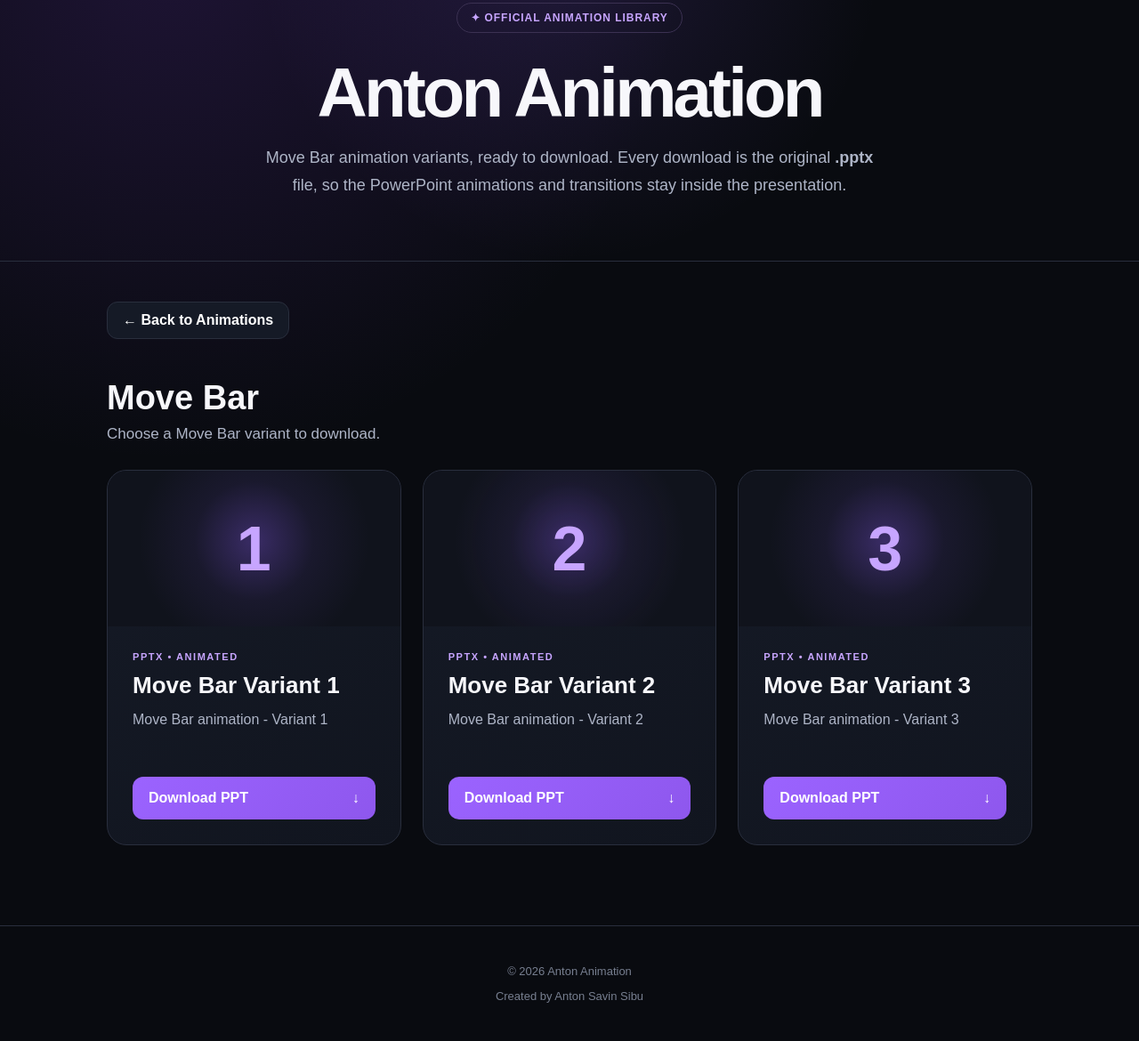
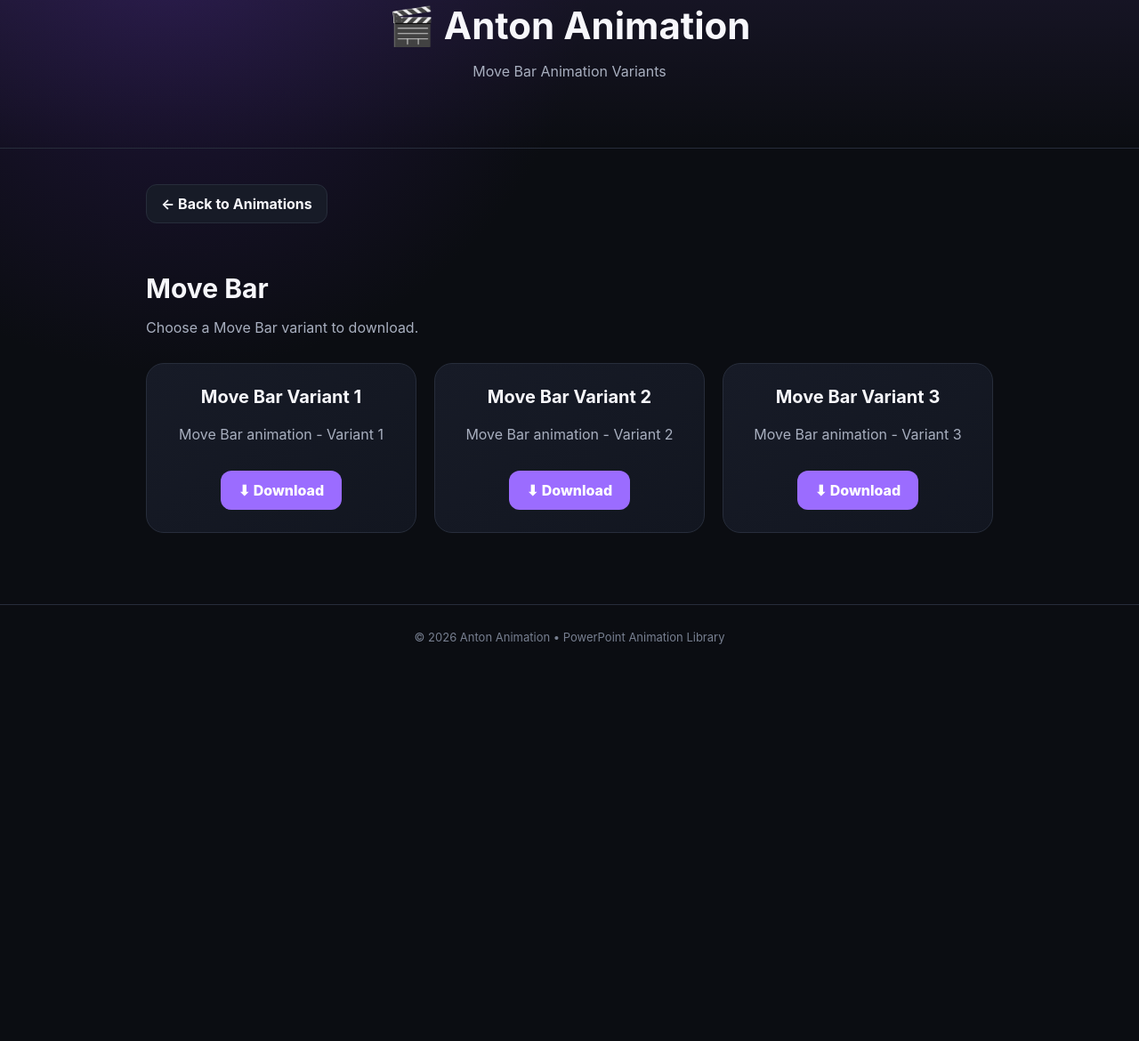
Before and after one commit to AntonSavinSibu/Anton-Animation, a plain HTML site: page move-bar.html in a window 1280 px wide. Shown: the part 57-1227 px from the top of the page at 89% size. After the commit the page ends 809 px from the top, so only its background shows below. Drawn offline with Linux system fonts and the light colour scheme.

Commit message:
Update move-bar.html

```diff
--- a/move-bar.html
+++ b/move-bar.html
@@ -7,528 +7,195 @@
 <title>Move Bar - Anton Animation</title>
 
 <style>
-
 :root {
-    --bg: #090b10;
-    --panel: #11151f;
-    --panel2: #151a26;
-    --text: #f7f7fb;
-    --muted: #aeb5c7;
-    --accent: #9b63ff;
-    --accent-light: #c7a5ff;
-    --border: #292e3d;
+  --bg:#0b0d12;
+  --panel:#121620;
+  --panel2:#171b27;
+  --text:#f7f7fb;
+  --muted:#a8afbf;
+  --accent:#9b6cff;
+  --accent2:#c5a8ff;
+  --border:#272d3b;
 }
 
 * {
-    box-sizing: border-box;
+  box-sizing:border-box;
 }
 
 body {
-    margin: 0;
-    font-family: Arial, sans-serif;
-
+  margin:0;
+  font-family:Inter,ui-sans-serif,system-ui,-apple-system,BlinkMacSystemFont,"Segoe UI",sans-serif;
   background:
-        radial-gradient(
-            circle at 15% 0%,
-            rgba(104, 50, 180, 0.22),
-            transparent 35%
-        ),
+    radial-gradient(circle at 15% 0%, #21153d 0, transparent 35%),
     var(--bg);
-
-    color: var(--text);
+  color:var(--text);
 }
 
-/* HEADER */
-
 header {
-    padding: 60px 24px 70px;
-
-    text-align: center;
-
-    border-bottom: 1px solid var(--border);
-
-    background:
-        radial-gradient(
-            circle at 50% 0%,
-            rgba(139, 92, 246, 0.15),
-            transparent 48%
-        );
-}
-
-.logo {
-    display: inline-flex;
-
-    align-items: center;
-
-    gap: 10px;
-
-    padding: 9px 15px;
-
-    border: 1px solid #3b3152;
-
-    border-radius: 999px;
-
-    color: var(--accent-light);
-
-    font-weight: 700;
-
-    letter-spacing: 0.08em;
-
-    font-size: 12px;
+  padding:60px 24px;
+  text-align:center;
+  border-bottom:1px solid var(--border);
+  background:linear-gradient(180deg,rgba(155,108,255,.10),transparent);
 }
 
 header h1 {
-    margin: 22px 0 12px;
-
-    font-size: clamp(48px, 8vw, 78px);
-
-    letter-spacing: -0.05em;
+  margin:0 0 10px;
+  font-size:42px;
 }
 
 header p {
-    max-width: 700px;
-
-    margin: auto;
-
-    color: var(--muted);
-
-    font-size: 18px;
-
-    line-height: 1.7;
+  color:var(--muted);
 }
 
-/* MAIN */
-
 main {
-    max-width: 1100px;
-
-    margin: auto;
-
-    padding: 45px 30px 90px;
+  max-width:1000px;
+  margin:auto;
+  padding:40px 24px 80px;
 }
 
-/* BACK BUTTON */
-
 .back {
-    display: inline-flex;
-
-    align-items: center;
-
-    gap: 8px;
-
-    margin-bottom: 45px;
-
-    padding: 11px 17px;
-
-    background: #151a26;
-
-    border: 1px solid var(--border);
-
-    border-radius: 12px;
-
-    color: white;
-
-    text-decoration: none;
-
-    font-weight: 700;
-
-    transition: 0.2s ease;
+  display:inline-block;
+  margin-bottom:30px;
+  padding:11px 16px;
+  background:var(--panel2);
+  color:var(--text);
+  text-decoration:none;
+  border:1px solid var(--border);
+  border-radius:12px;
+  font-weight:700;
 }
 
 .back:hover {
-    background: #211b32;
-
-    border-color: #69499e;
-
-    transform: translateY(-2px);
+  border-color:#5b477f;
+  background:#211b30;
 }
 
-/* TITLE */
-
-.section-head {
-    margin-bottom: 30px;
+h2 {
+  font-size:30px;
+  margin-bottom:8px;
 }
 
-.section-head h2 {
-    margin: 0;
-
-    font-size: 38px;
+.intro {
+  color:var(--muted);
+  margin-bottom:30px;
 }
 
-.section-head p {
-    margin: 9px 0 0;
-
-    color: var(--muted);
-
-    font-size: 17px;
+.grid {
+  display:grid;
+  grid-template-columns:repeat(auto-fit,minmax(250px,1fr));
+  gap:20px;
 }
 
-/* GRID */
-
-.grid {
-    display: grid;
-
-    grid-template-columns:
-        repeat(auto-fit, minmax(300px, 1fr));
-
-    gap: 24px;
-}
-
-/* CARD */
-
 .card {
-    overflow: hidden;
-
-    background:
-        linear-gradient(
-            145deg,
-            var(--panel2),
-            var(--panel)
-        );
-
-    border: 1px solid var(--border);
-
-    border-radius: 22px;
-
-    transition:
-        transform 0.25s ease,
-        border-color 0.25s ease,
-        box-shadow 0.25s ease;
+  background:linear-gradient(145deg,var(--panel2),var(--panel));
+  border:1px solid var(--border);
+  padding:25px;
+  border-radius:20px;
+  text-align:center;
+  transition:.2s;
 }
 
 .card:hover {
-    transform: translateY(-6px);
-
-    border-color: #69499e;
-
-    box-shadow:
-        0 20px 55px rgba(0, 0, 0, 0.38);
-}
-
-/* NUMBER AREA */
-
-.number {
-    height: 175px;
-
-    display: grid;
-
-    place-items: center;
-
-    font-size: 70px;
-
-    font-weight: 800;
-
-    color: var(--accent-light);
-
-    background:
-        radial-gradient(
-            circle at 50% 45%,
-            rgba(139, 92, 246, 0.34),
-            rgba(139, 92, 246, 0.08) 35%,
-            transparent 68%
-        ),
-        #10131c;
-}
-
-/* CARD CONTENT */
-
-.card-body {
-    padding: 28px;
-}
-
-.tag {
-    display: block;
-
-    margin-bottom: 11px;
-
-    color: var(--accent-light);
-
-    font-size: 11px;
-
-    font-weight: 800;
-
-    letter-spacing: 0.14em;
+  transform:translateY(-4px);
+  border-color:#5b477f;
+  box-shadow:0 16px 45px rgba(0,0,0,.25);
 }
 
 .card h3 {
-    margin: 0 0 10px;
-
-    font-size: 26px;
+  margin-top:0;
+  font-size:20px;
 }
 
 .card p {
-    margin: 0;
-
-    min-height: 52px;
-
-    color: var(--muted);
-
-    font-size: 16px;
-
-    line-height: 1.6;
+  color:var(--muted);
 }
 
-/* DOWNLOAD BUTTON */
-
 .download {
-    display: flex;
-
-    align-items: center;
-
-    justify-content: space-between;
-
-    margin-top: 25px;
-
-    padding: 15px 18px;
-
-    background:
-        linear-gradient(
-            135deg,
-            #9b63ff,
-            #8e57ed
-        );
-
-    border-radius: 12px;
-
-    color: white;
-
-    text-decoration: none;
-
-    font-size: 16px;
-
-    font-weight: 800;
-
-    transition:
-        transform 0.2s ease,
-        box-shadow 0.2s ease,
-        background 0.2s ease;
+  display:inline-block;
+  margin-top:15px;
+  padding:12px 20px;
+  background:var(--accent);
+  color:white;
+  text-decoration:none;
+  border-radius:12px;
+  font-weight:800;
 }
 
 .download:hover {
-    background:
-        linear-gradient(
-            135deg,
-            #aa78ff,
-            #9b63ff
-        );
-
-    transform: translateY(-2px);
-
-    box-shadow:
-        0 9px 25px rgba(139, 92, 246, 0.30);
+  background:#aa80ff;
 }
 
-/* FOOTER */
-
 footer {
-    padding: 30px 20px;
-
-    border-top: 1px solid var(--border);
-
-    text-align: center;
-
-    color: #777f90;
-
-    font-size: 13px;
+  text-align:center;
+  padding:28px 20px;
+  color:#777f90;
+  border-top:1px solid var(--border);
+  font-size:13px;
 }
-
-/* MOBILE */
-
-@media (max-width: 700px) {
-
-    header {
-        padding: 50px 20px 60px;
-    }
-
-    header h1 {
-        font-size: 48px;
-    }
-
-    header p {
-        font-size: 16px;
-    }
-
-    main {
-        padding: 35px 20px 70px;
-    }
-
-    .grid {
-        grid-template-columns: 1fr;
-    }
-
-    .number {
-        height: 150px;
-    }
-}
-
 </style>
 </head>
 
-
 <body>
 
-
 <header>
-
-    <div class="logo">
-        ✦ OFFICIAL ANIMATION LIBRARY
-    </div>
-
-    <h1>Anton Animation</h1>
-
-    <p>
-        Move Bar animation variants, ready to download.
-        Every download is the original <strong>.pptx</strong> file,
-        so the PowerPoint animations and transitions stay inside the presentation.
-    </p>
-
+  <h1>🎬 Anton Animation</h1>
+  <p>Move Bar Animation Variants</p>
 </header>
 
-
 <main>
-
 
 <a class="back" href="./index.html">
   ← Back to Animations
 </a>
 
-
-<div class="section-head">
-
 <h2>Move Bar</h2>
 
-    <p>
+<p class="intro">
   Choose a Move Bar variant to download.
 </p>
 
+<div class="grid">
+
+  <div class="card">
+    <h3>Move Bar Variant 1</h3>
+    <p>Move Bar animation - Variant 1</p>
+
+    <a class="download"
+       href="./move-bar(2).pptx"
+       download>
+      ⬇ Download
+    </a>
   </div>
 
+  <div class="card">
+    <h3>Move Bar Variant 2</h3>
+    <p>Move Bar animation - Variant 2</p>
 
-<div class="grid">
-
-
-    <!-- Move Bar Variant 1 -->
+    <a class="download"
+       href="./move-bar(3).pptx"
+       download>
+      ⬇ Download
+    </a>
+  </div>
 
   <div class="card">
+    <h3>Move Bar Variant 3</h3>
+    <p>Move Bar animation - Variant 3</p>
 
-        <div class="number">
-            1
-        </div>
-
-        <div class="card-body">
-
-            <span class="tag">
-                PPTX • ANIMATED
-            </span>
-
-            <h3>
-                Move Bar Variant 1
-            </h3>
-
-            <p>
-                Move Bar animation - Variant 1
-            </p>
-
-            <a
-                class="download"
-                href="./move-bar(2).pptx"
-                download
-            >
-                Download PPT
-                <span>↓</span>
+    <a class="download"
+       href="./move-bar(4).pptx"
+       download>
+      ⬇ Download
     </a>
-
   </div>
 
 </div>
 
-
-    <!-- Move Bar Variant 2 -->
-
-    <div class="card">
-
-        <div class="number">
-            2
-        </div>
-
-        <div class="card-body">
-
-            <span class="tag">
-                PPTX • ANIMATED
-            </span>
-
-            <h3>
-                Move Bar Variant 2
-            </h3>
-
-            <p>
-                Move Bar animation - Variant 2
-            </p>
-
-            <a
-                class="download"
-                href="./move-bar(3).pptx"
-                download
-            >
-                Download PPT
-                <span>↓</span>
-            </a>
-
-        </div>
-
-    </div>
-
-
-    <!-- Move Bar Variant 3 -->
-
-    <div class="card">
-
-        <div class="number">
-            3
-        </div>
-
-        <div class="card-body">
-
-            <span class="tag">
-                PPTX • ANIMATED
-            </span>
-
-            <h3>
-                Move Bar Variant 3
-            </h3>
-
-            <p>
-                Move Bar animation - Variant 3
-            </p>
-
-            <a
-                class="download"
-                href="./move-bar(4).pptx"
-                download
-            >
-                Download PPT
-                <span>↓</span>
-            </a>
-
-        </div>
-
-    </div>
-
-
-</div>
-
-
 </main>
 
-
 <footer>
-
-    <p>© 2026 Anton Animation</p>
-
-    <p>Created by Anton Savin Sibu</p>
-
+  © 2026 Anton Animation • PowerPoint Animation Library
 </footer>
-
 
 </body>
 </html>
```
Lines whose indentation alone changed are shown as unchanged.
